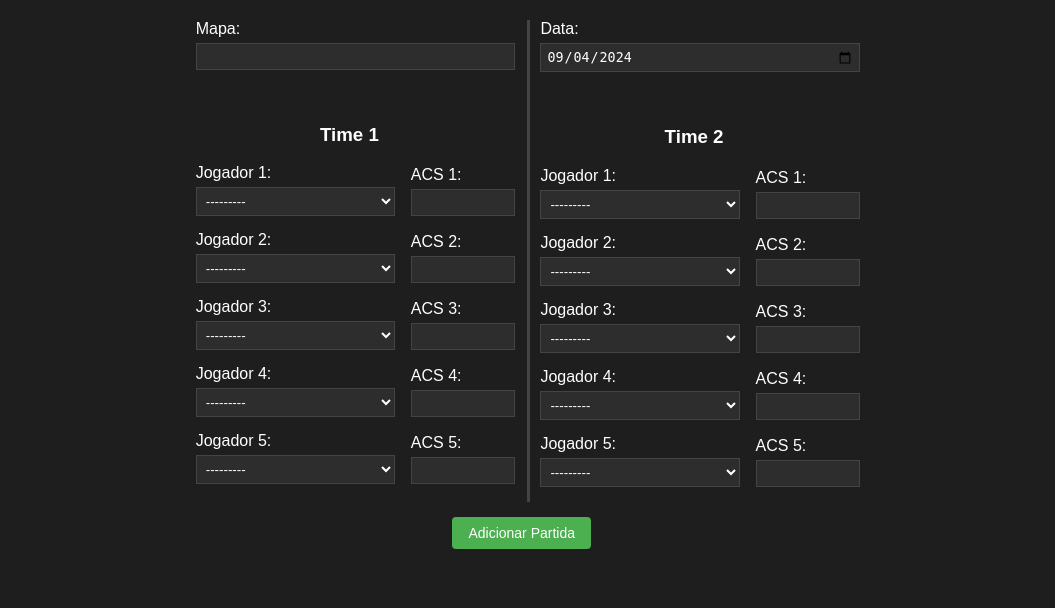
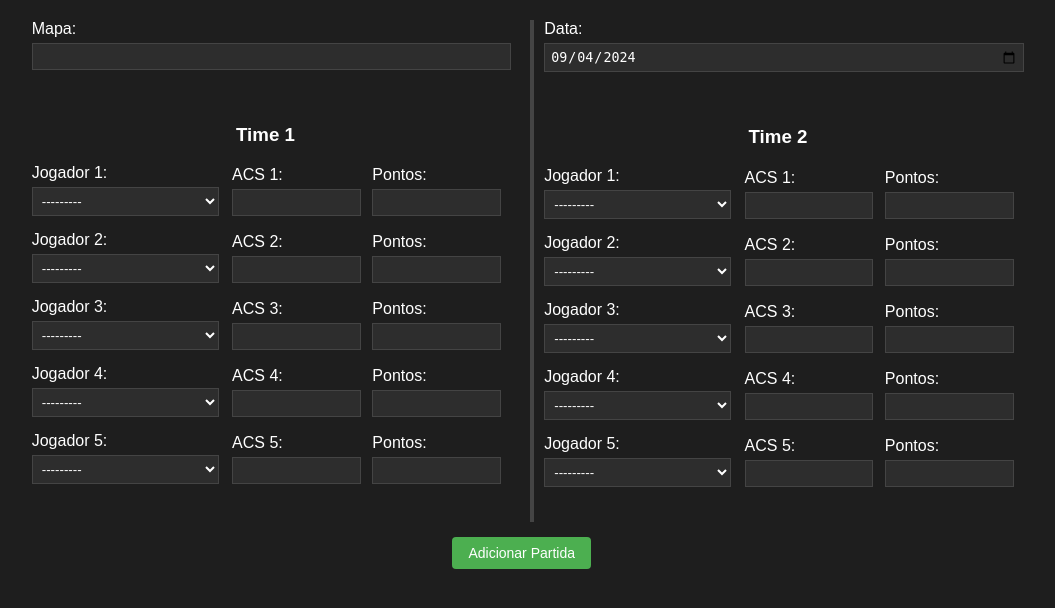
Before and after one commit to AntonioNeto029/Projeto-do-campeonato-de-valorant, a Django app: page /torneios/adicionar_partida/ in a window 1280 px wide. Shown: the part 90-698 px from the top of the page, without its empty margins (112-1167 px from the left). Run offline with Django 5.2, Linux system fonts and the light colour scheme; tables that the repository leaves empty hold one stand-in row (values such as "Sample post").

Commit message:
toma teu css ai

```diff
--- a/torneios/forms.py
+++ b/torneios/forms.py
@@ -6,9 +6,6 @@
         model = Jogador
         fields = ['nome', 'pontuacao']
 
-from django import forms
-from .models import Partida, Jogador
-
 class PartidaForm(forms.ModelForm):
     class Meta:
         model = Partida
--- a/torneios/templates/paginas/adicionar_partida.html
+++ b/torneios/templates/paginas/adicionar_partida.html
@@ -31,23 +31,24 @@
 				display: flex;
 			}
 			form {
-				max-width: 1000px;
+				max-width: 100%;
 				margin: 0 auto;
 				display: flex;
 				flex-direction: column;
 			}
 			.main-container {
 				display: flex;
-				justify-content: center;
+				flex-wrap: wrap;
+				justify-content: space-between;
 				width: 100%;
 				max-width: 1000px;
 				margin: 0 auto;
 			}
 			.content-container {
-				display: flex;
-				flex-direction: column;
-				width: 48%;
+				flex: 1;
+				min-width: 300px;
 				padding: 0 10px;
+				margin-bottom: 20px;
 			}
 			.form-container {
 				display: flex;
@@ -55,9 +56,16 @@
 				margin-bottom: 20px;
 				width: 100%;
 			}
+			/* .form-row {
+				display: flex;
+				justify-content: space-between;
+				width: 100%;
+				margin-bottom: 10px;
+			} */
 			.form-row {
 				display: flex;
 				justify-content: space-between;
+				align-items: flex-end;
 				width: 100%;
 				margin-bottom: 10px;
 			}
@@ -117,11 +125,15 @@
 				margin-top: 15px;
 			}
 			.jogador-column {
-				width: 65%;
+				width: 40%;
 			}
 			.acs-column {
-				width: 30%;
-				align-content: end;
+				width: 25%;
+				margin-right: 10px;
+			}
+			.pontos-column {
+				width: 25%;
+				margin-right: 10px;
 			}
 			@media (max-width: 768px) {
 				.header {
@@ -147,7 +159,13 @@
 					flex-direction: column;
 				}
 				.jogador-column,
-				.acs-column {
+				.acs-column,
+				.pontos-column {
+					width: 100%;
+					margin-right: 0;
+				}
+				input,
+				select {
 					width: 100%;
 				}
 			}
@@ -184,6 +202,10 @@
 									<label for="{{ form.acs1_time1.id_for_label }}">ACS 1:</label>
 									{{ form.acs1_time1 }}
 								</div>
+								<div class="pontos-column">
+									<label for="{{ form.pontos_time1.id_for_label }}">Pontos:</label>
+									{{ form.pontos1_time1 }}
+								</div>
 							</div>
 							<div class="form-row">
 								<div class="jogador-column">
@@ -193,6 +215,10 @@
 								<div class="acs-column">
 									<label for="{{ form.acs2_time1.id_for_label }}">ACS 2:</label>
 									{{ form.acs2_time1 }}
+								</div>
+								<div class="pontos-column">
+									<label for="{{ form.pontos2_time1.id_for_label }}">Pontos:</label>
+									{{ form.pontos2_time1 }}
 								</div>
 							</div>
 							<div class="form-row">
@@ -204,6 +230,10 @@
 									<label for="{{ form.acs3_time1.id_for_label }}">ACS 3:</label>
 									{{ form.acs3_time1 }}
 								</div>
+								<div class="pontos-column">
+									<label for="{{ form.pontos3_time1.id_for_label }}">Pontos:</label>
+									{{ form.pontos3_time1 }}
+								</div>
 							</div>
 							<div class="form-row">
 								<div class="jogador-column">
@@ -214,6 +244,10 @@
 									<label for="{{ form.acs4_time1.id_for_label }}">ACS 4:</label>
 									{{ form.acs4_time1 }}
 								</div>
+								<div class="pontos-column">
+									<label for="{{ form.pontos4_time1.id_for_label }}">Pontos:</label>
+									{{ form.pontos4_time1 }}
+								</div>
 							</div>
 							<div class="form-row">
 								<div class="jogador-column">
@@ -223,6 +257,10 @@
 								<div class="acs-column">
 									<label for="{{ form.acs5_time1.id_for_label }}">ACS 5:</label>
 									{{ form.acs5_time1 }}
+								</div>
+								<div class="pontos-column">
+									<label for="{{ form.pontos5_time1.id_for_label }}">Pontos:</label>
+									{{ form.pontos5_time1 }}
 								</div>
 							</div>
 						</div>
@@ -248,6 +286,10 @@
 									<label for="{{ form.acs1_time2.id_for_label }}">ACS 1:</label>
 									{{ form.acs1_time2 }}
 								</div>
+								<div class="pontos-column">
+									<label for="{{ form.pontos1_time2.id_for_label }}">Pontos:</label>
+									{{ form.pontos1_time2 }}
+								</div>
 							</div>
 							<div class="form-row">
 								<div class="jogador-column">
@@ -257,6 +299,10 @@
 								<div class="acs-column">
 									<label for="{{ form.acs2_time2.id_for_label }}">ACS 2:</label>
 									{{ form.acs2_time2 }}
+								</div>
+								<div class="pontos-column">
+									<label for="{{ form.pontos2_time2.id_for_label }}">Pontos:</label>
+									{{ form.pontos2_time2 }}
 								</div>
 							</div>
 							<div class="form-row">
@@ -268,6 +314,10 @@
 									<label for="{{ form.acs3_time2.id_for_label }}">ACS 3:</label>
 									{{ form.acs3_time2 }}
 								</div>
+								<div class="pontos-column">
+									<label for="{{ form.pontos3_time2.id_for_label }}">Pontos:</label>
+									{{ form.pontos3_time2 }}
+								</div>
 							</div>
 							<div class="form-row">
 								<div class="jogador-column">
@@ -278,6 +328,10 @@
 									<label for="{{ form.acs4_time2.id_for_label }}">ACS 4:</label>
 									{{ form.acs4_time2 }}
 								</div>
+								<div class="pontos-column">
+									<label for="{{ form.pontos4_time2.id_for_label }}">Pontos:</label>
+									{{ form.pontos4_time2 }}
+								</div>
 							</div>
 							<div class="form-row">
 								<div class="jogador-column">
@@ -287,6 +341,10 @@
 								<div class="acs-column">
 									<label for="{{ form.acs5_time2.id_for_label }}">ACS 5:</label>
 									{{ form.acs5_time2 }}
+								</div>
+								<div class="pontos-column">
+									<label for="{{ form.pontos5_time2.id_for_label }}">Pontos:</label>
+									{{ form.pontos5_time2 }}
 								</div>
 							</div>
 						</div>
```
Also changed, not shown: torneios/migrations/0001_initial.py.
